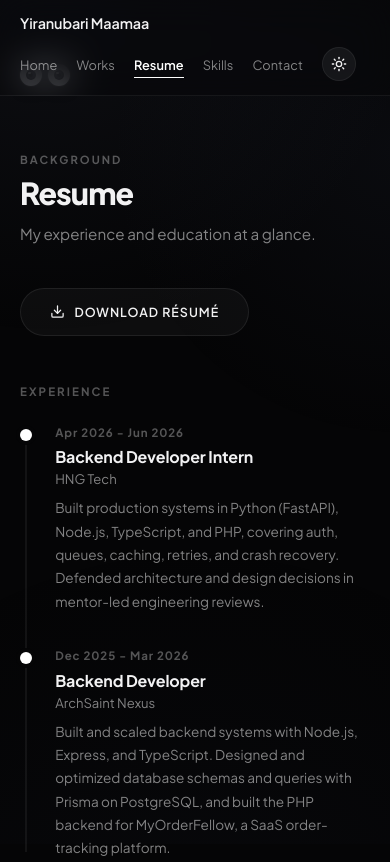
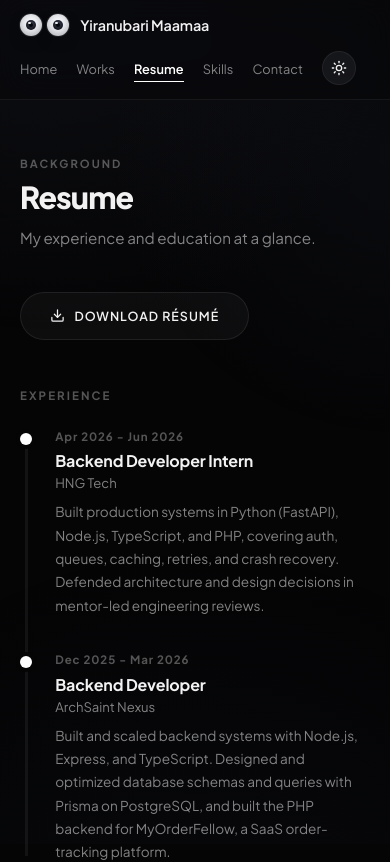
Before and after one commit to Yiranubari/portfolio-1, a Next.js app: page /resume in a window 390 px wide. Shown: the top 862 px of the page. Built offline with nearby package versions, Linux system fonts and the light colour scheme.

Commit message:
refactor: simplify Eye component and update Nav layout with Eye integration

```diff
--- a/app/components/Eye.js
+++ b/app/components/Eye.js
@@ -1,26 +1,11 @@
 "use client";
 
-import React, { useEffect, useRef, useState } from "react";
-import { usePathname } from "next/navigation";
+import React, { useEffect, useRef } from "react";
 import styles from "./Eye.module.css";
 
 export default function Eye() {
-  const pathname = usePathname();
-  const isHome = pathname === "/";
-  const [shown, setShown] = useState(!isHome);
   const leftRef = useRef(null);
   const rightRef = useRef(null);
-
-  useEffect(() => {
-    if (!isHome) {
-      setShown(true);
-      return;
-    }
-    setShown(false);
-    const onReveal = () => setShown(true);
-    window.addEventListener("hero-revealed", onReveal);
-    return () => window.removeEventListener("hero-revealed", onReveal);
-  }, [isHome]);
 
   useEffect(() => {
     const reduce = window.matchMedia("(prefers-reduced-motion: reduce)");
@@ -57,10 +42,7 @@ export default function Eye() {
   }, []);
 
   return (
-    <div
-      className={`${styles.eyes} ${shown ? styles.show : styles.pre}`}
-      aria-hidden="true"
-    >
+    <div className={styles.eyes} aria-hidden="true">
       <span className={styles.ball} ref={leftRef}>
         <span className={styles.iris}>
           <span className={styles.pupil} />
--- a/app/components/Eye.module.css
+++ b/app/components/Eye.module.css
@@ -1,49 +1,9 @@
 .eyes {
-  position: fixed;
-  top: 78px;
-  left: max(1rem, calc(50vw - 590px - 2rem));
-  z-index: 40;
   display: flex;
   align-items: center;
-  gap: 6px;
+  gap: 5px;
   pointer-events: none;
-}
-
-.pre {
-  opacity: 0;
-  transform: translateY(-8px);
-}
-
-.show {
-  animation: eyes-in 0.7s var(--ease) forwards;
-}
-
-@keyframes eyes-in {
-  from {
-    opacity: 0;
-    transform: translateY(-8px);
-  }
-  to {
-    opacity: 1;
-    transform: translateY(0);
-  }
-}
-
-@media (max-width: 700px) {
-  .eyes {
-    top: 64px;
-    left: 1.25rem;
-  }
-}
-
-@media (prefers-reduced-motion: reduce) {
-  .pre {
-    opacity: 1;
-    transform: none;
-  }
-  .show {
-    animation: none;
-  }
+  flex-shrink: 0;
 }
 
 .ball {
--- a/app/components/Nav.js
+++ b/app/components/Nav.js
@@ -2,6 +2,7 @@
 import React, { useState, useEffect } from 'react';
 import Link from 'next/link';
 import { usePathname } from 'next/navigation';
+import Eye from './Eye';
 import ThemeToggle from './ThemeToggle';
 import styles from "./Nav.module.css";
 
@@ -35,9 +36,12 @@ export default function Nav() {
       className={`${styles['nav']} ${shown ? styles['nav-show'] : styles['nav-pre']}`}
     >
       <div className={styles['nav-inner']}>
-        <Link href="/" className={styles['nav-left']} aria-label="Yiranubari Maamaa, home">
-          <span className={styles['nav-name']}>Yiranubari Maamaa</span>
-        </Link>
+        <div className={styles['nav-brand']}>
+          <Eye />
+          <Link href="/" className={styles['nav-left']} aria-label="Yiranubari Maamaa, home">
+            <span className={styles['nav-name']}>Yiranubari Maamaa</span>
+          </Link>
+        </div>
         <ul className={styles['nav-links']}>
           {NAV_ITEMS.map((item) => {
             const path = PATHMAP[item];
--- a/app/components/Nav.module.css
+++ b/app/components/Nav.module.css
@@ -47,6 +47,12 @@
   .nav-show {
     animation: none;
   }
+}
+
+.nav-brand {
+  display: flex;
+  align-items: center;
+  gap: 0.7rem;
 }
 
 .nav-left {
--- a/app/components/Resume.module.css
+++ b/app/components/Resume.module.css
@@ -29,10 +29,10 @@
 .timeline::before {
   content: '';
   position: absolute;
-  left: 5px;
+  left: 4.5px;
   top: 8px;
   bottom: 8px;
-  width: 2px;
+  width: 3px;
   background: var(--hairline);
 }
 
--- a/app/components/Skills.module.css
+++ b/app/components/Skills.module.css
@@ -8,10 +8,10 @@
 .stack::before {
   content: '';
   position: absolute;
-  left: 5px;
+  left: 4.5px;
   top: 16px;
   bottom: 14px;
-  width: 2px;
+  width: 3px;
   background: var(--hairline);
 }
 
--- a/app/components/Works.module.css
+++ b/app/components/Works.module.css
@@ -8,10 +8,10 @@
 .timeline::before {
   content: '';
   position: absolute;
-  left: 5px;
+  left: 4.5px;
   top: 8px;
   bottom: 8px;
-  width: 2px;
+  width: 3px;
   background: var(--hairline);
 }
 
--- a/app/layout.js
+++ b/app/layout.js
@@ -1,7 +1,6 @@
 import localFont from 'next/font/local';
 import Nav from './components/Nav';
 import CursorGlow from './components/CursorGlow';
-import Eye from './components/Eye';
 import './global.css';
 import styles from './App.module.css';
 
@@ -30,7 +29,6 @@ export default function RootLayout({ children }) {
           }}
         />
         <CursorGlow />
-        <Eye />
         <Nav />
         <div className={styles.page}>
           <main>
```
